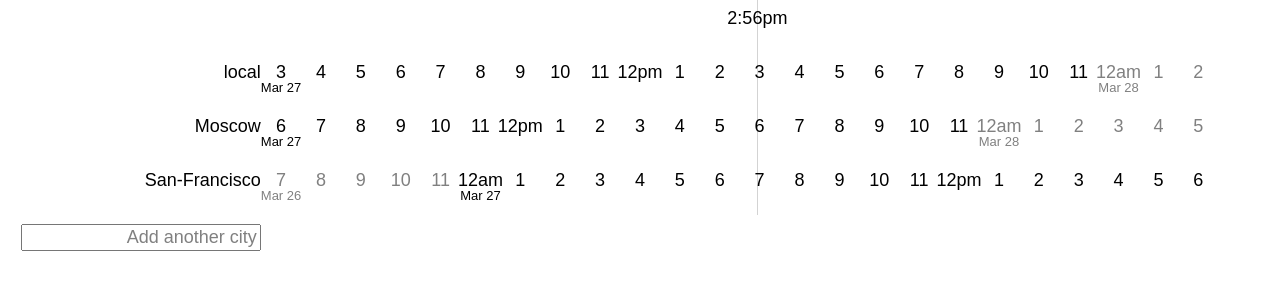
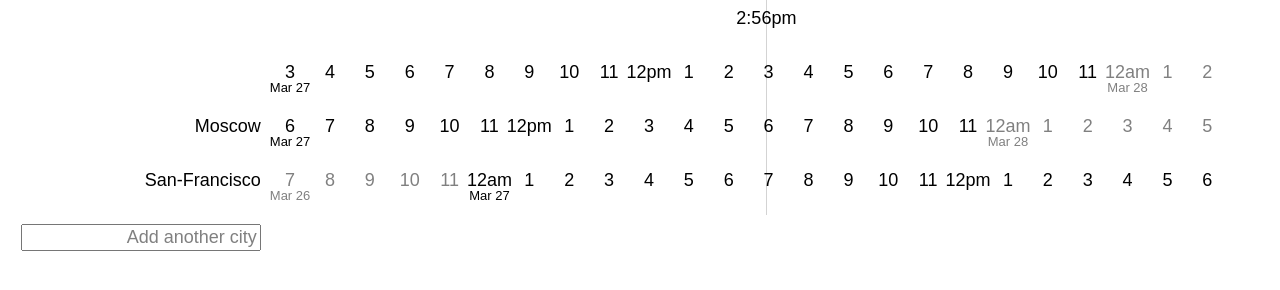
Before and after one commit to elephantum/timezones, a plain HTML site: page static/timezones.html in a window 1280 px wide. Drawn offline with nearby package versions, Linux system fonts and the light colour scheme.

Commit message:
prettify

```diff
--- a/static/timezones.html
+++ b/static/timezones.html
@@ -44,8 +44,8 @@
 .timelineContainerInner {
 	position: relative;
 
-	margin-right: 2em;
-	margin-left: 1em;
+	margin-left: 1.5em;
+	margin-right: 1.5em;
 
 	height: 1em;
 }
@@ -262,7 +262,7 @@
 
 	$('.currentTimeText .text').text(formatHourMinute(d));
 
-	makeEntry(d, 'local', 0);
+	makeEntry(d, '', 0);
 	makeEntry(d, 'Moscow', 3);
 	makeEntry(d, 'San-Francisco', -8);
 
```
